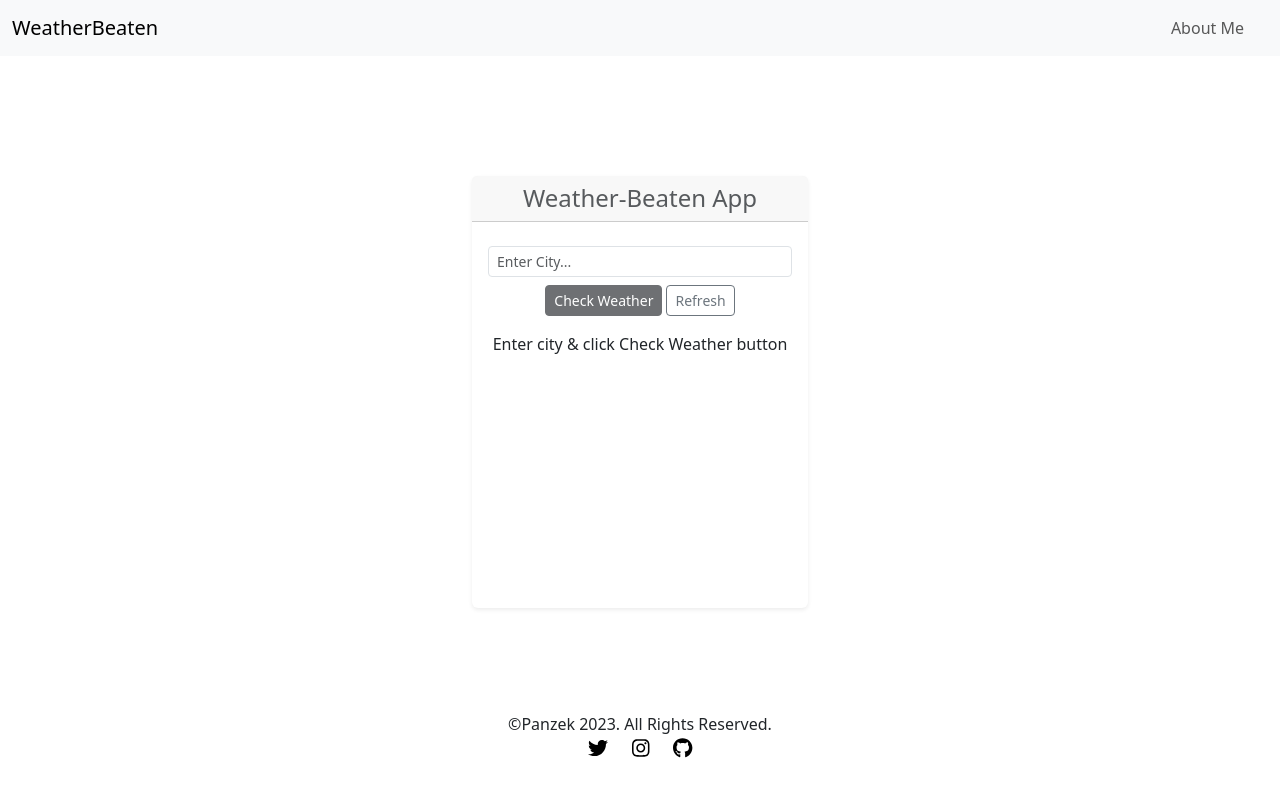
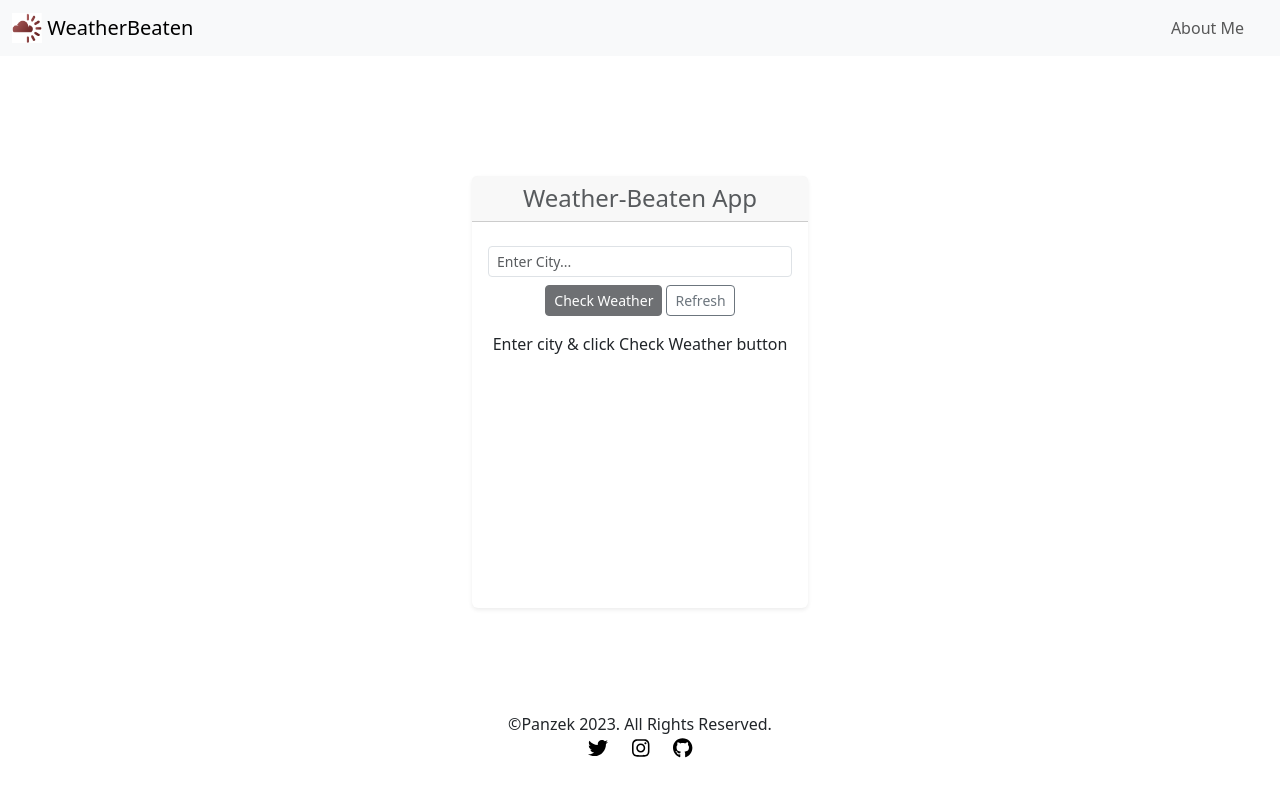
Before and after one commit to panzek/weather-beaten, a React (Create React App) app: page / in a window 1280 px wide. Shown: the top 796 px of the page. Built offline with nearby package versions, Linux system fonts and the light colour scheme; no server answers.

Commit message:
Add logo

```diff
--- a/src/components/Navbar.js
+++ b/src/components/Navbar.js
@@ -1,6 +1,7 @@
 import React from 'react';
 import {Container, Nav, Navbar, Offcanvas} from 'react-bootstrap';
 import "bootstrap/dist/css/bootstrap.min.css";
+import logo from '../images/weatherBeaten-logo.webp';
 
 const Navigation = () => {
   return (
@@ -8,7 +9,16 @@
       {['sm'].map((expand) => (
         <Navbar key={expand} expand={expand} className="bg-body-tertiary mb-3">
           <Container fluid className="navigation">
-            <Navbar.Brand href="#">WeatherBeaten</Navbar.Brand>
+            <Navbar.Brand href="#">
+            <img
+              alt="weatherBeaten-logo"
+              src={logo}
+              width="30"
+              height="30"
+              className="d-inline-block align-top"
+            />{' '}
+              WeatherBeaten
+            </Navbar.Brand>
             <Navbar.Toggle aria-controls={`offcanvasNavbar-expand-${expand}`} />
             <Navbar.Offcanvas
               id={`offcanvasNavbar-expand-${expand}`}
```
Also changed, not shown: src/images/weatherBeaten-logo.webp (added).
